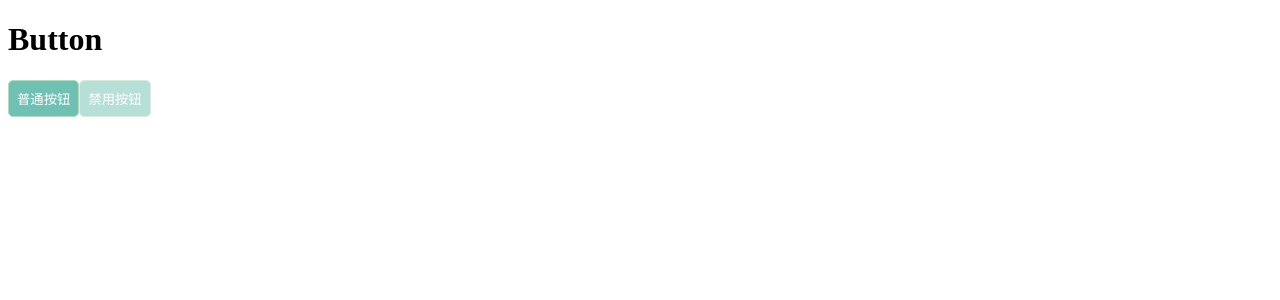
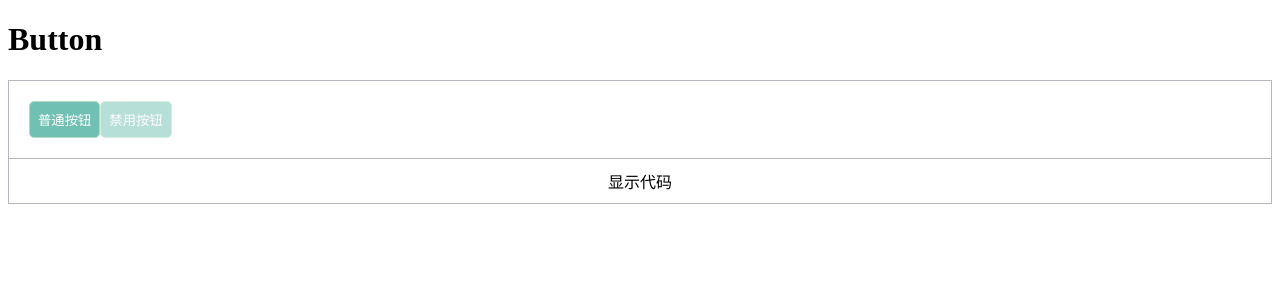
Before and after one commit to isaacy-125/UnnamedUI, a React app: page / in a window 1280 px wide. Shown: the top 300 px of the page. Built offline with nearby package versions, Linux system fonts and the light colour scheme; the HTML template or start-up script is replaced by a standard one.

Commit message:
[FIX]修改export逻辑

```diff
--- a/package.json
+++ b/package.json
@@ -1,6 +1,6 @@
 {
   "name": "unnamedui",
-  "version": "0.0.4",
+  "version": "0.0.5",
   "description": "A UnnamedUI",
   "main": "lib/components/index.js",
   "scripts": {
--- a/src/Layout.tsx
+++ b/src/Layout.tsx
@@ -1,12 +1,21 @@
 import * as React from 'react';
 import UnButton from './components/UnButton';
+import UnCodeCard from './components/UnCodeCard';
 
 const Layout: React.FC = () => {
+    const UnButtonCode = `
+        <UnButton>普通按钮</UnButton>
+        <UnButton disabled>禁用按钮</UnButton>
+    `;
     return (
         <>
             <h1>Button</h1>
-            <UnButton>普通按钮</UnButton>
-            <UnButton disabled>禁用按钮</UnButton>
+            <UnCodeCard
+                code={UnButtonCode}
+            >
+                <UnButton>普通按钮</UnButton>
+                <UnButton disabled>禁用按钮</UnButton>
+            </UnCodeCard>
         </>
     );
 };
--- /dev/null
+++ b/src/components/UnCodeCard/index.tsx
@@ -0,0 +1,63 @@
+import * as React from 'react';
+import styled, { css } from 'styled-components';
+
+export interface UnCodeCardProps {
+    children?: React.Component;
+    code?: React.Component;
+}
+
+const StyledCodeCard = styled.div`
+    border: 1px solid #B7B6C1;
+    padding: 20px;
+`;
+
+const mixinBorder = css`
+    border-left: 1px solid #B7B6C1;
+    border-right: 1px solid #B7B6C1;
+    border-bottom: 1px solid #B7B6C1;
+`;
+
+const StyledCode = styled.div`
+    ${mixinBorder}
+    padding-top: 10px;
+    padding-bottom: 10px;
+    white-space: pre-wrap;
+`;
+
+const StyledShowCode = styled.div`
+    ${mixinBorder}
+    text-align: center;
+    padding-top: 10px;
+    padding-bottom: 10px;
+    &:hover {
+        background-color: #4F6D7A;
+        color: white;
+        cursor: pointer;
+    }
+`;
+
+const UnCodeCard: (React.FC & any) = (props: UnCodeCardProps) => {
+    const [showCodeIf, setShowCodeIf] = React.useState(false);
+    function showCode(): void {
+        setShowCodeIf(!showCodeIf);
+    }
+    return (
+        <>
+            <StyledCodeCard>
+                {props.children}
+            </StyledCodeCard>
+            <StyledCode
+                style={{
+                    display: showCodeIf && props.code ? 'block' : 'none'
+                }}
+            >
+                {props.code}
+            </StyledCode>
+            <StyledShowCode onClick={showCode}>
+                {showCodeIf ? '隐藏代码' : '显示代码'}
+            </StyledShowCode>
+        </>
+    )
+}
+
+export default UnCodeCard;
--- a/src/exports.tsx
+++ b/src/exports.tsx
@@ -1 +1,2 @@
-export { default as UnButton } from './components/UnButton';
+import UnButton from './components/UnButton';
+export { UnButton };
```
